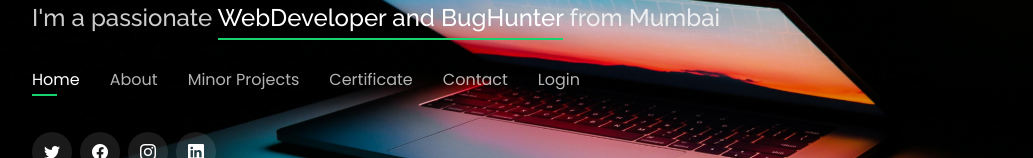
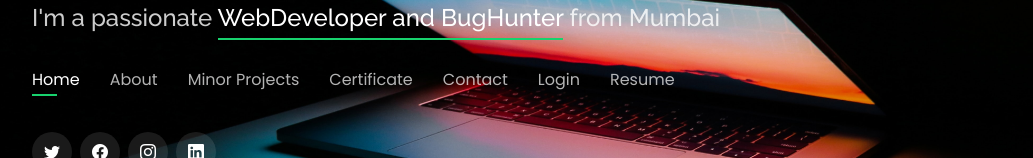
Before and after one commit to vaibhavtech5143/portfolio, a plain HTML site: page index.html in a window 1280 px wide. Shown: the part 346-504 px from the top of the page, without its empty margins (50-1083 px from the left). Drawn offline with nearby package versions, Linux system fonts and the light colour scheme.

Commit message:
Update index.html

```diff
--- a/index.html
+++ b/index.html
@@ -48,6 +48,7 @@
                     <li><a class="nav-link" href="https://www.linkedin.com/posts/vaibhav-singh-0785291b5_thank-you-hackersera-for-this-certification-activity-6877294198823907328-Kwqs" target="blank">Certificate</a></li>
                     <li><a class="nav-link" href="#contact">Contact</a></li>
                     <li><a class="nav-link" href="formpractice/form.html" target="blank">Login</a></li>
+                     <li><a class="nav-link" href="https://drive.google.com/file/d/1oBN5esKDwcwrZoPLvCKUQBnKSbqi0GCg/view?usp=sharing" target="blank">Resume</a></li>
                 </ul>
                 <i class="bi bi-list mobile-nav-toggle"></i>
             </nav>
```
